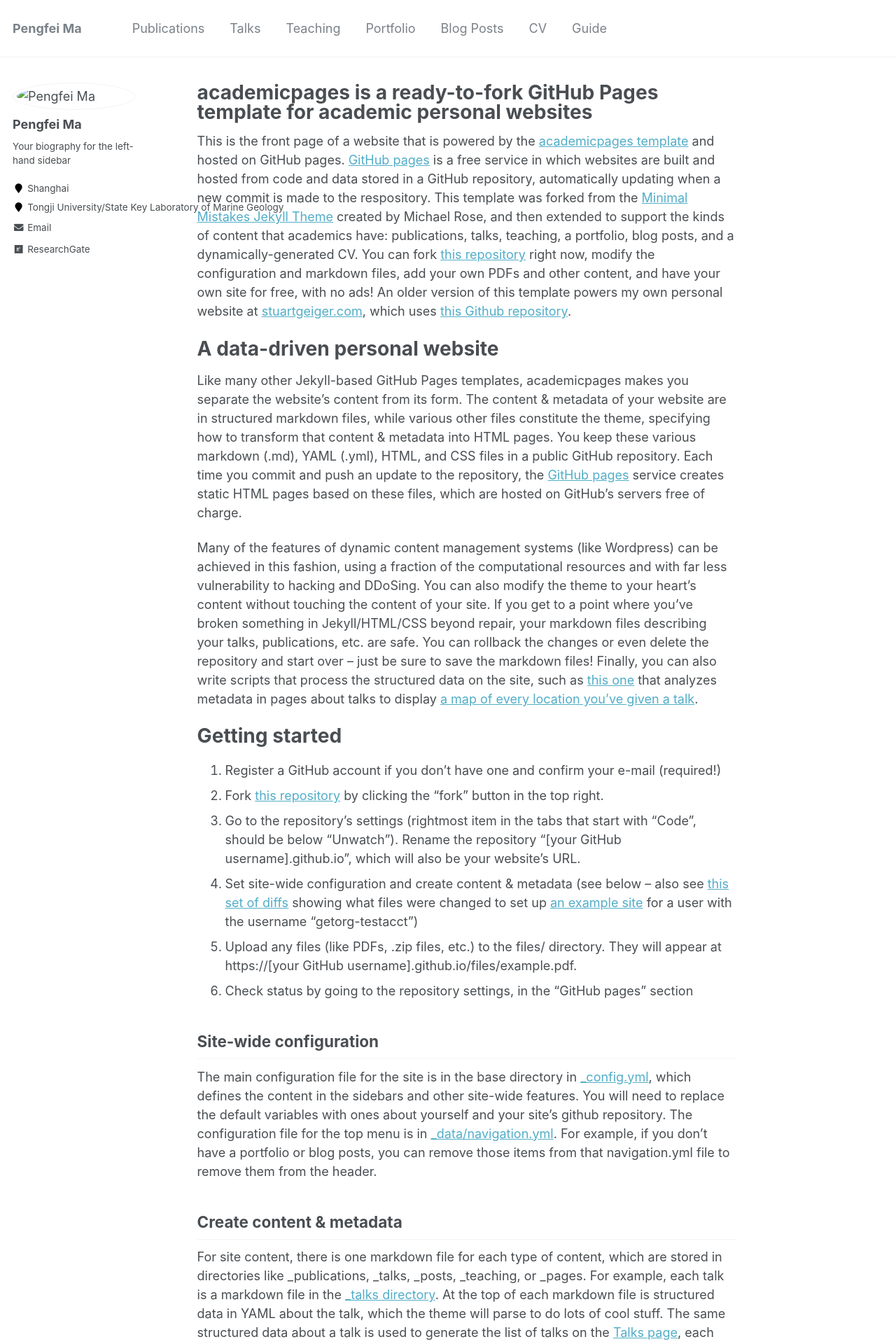
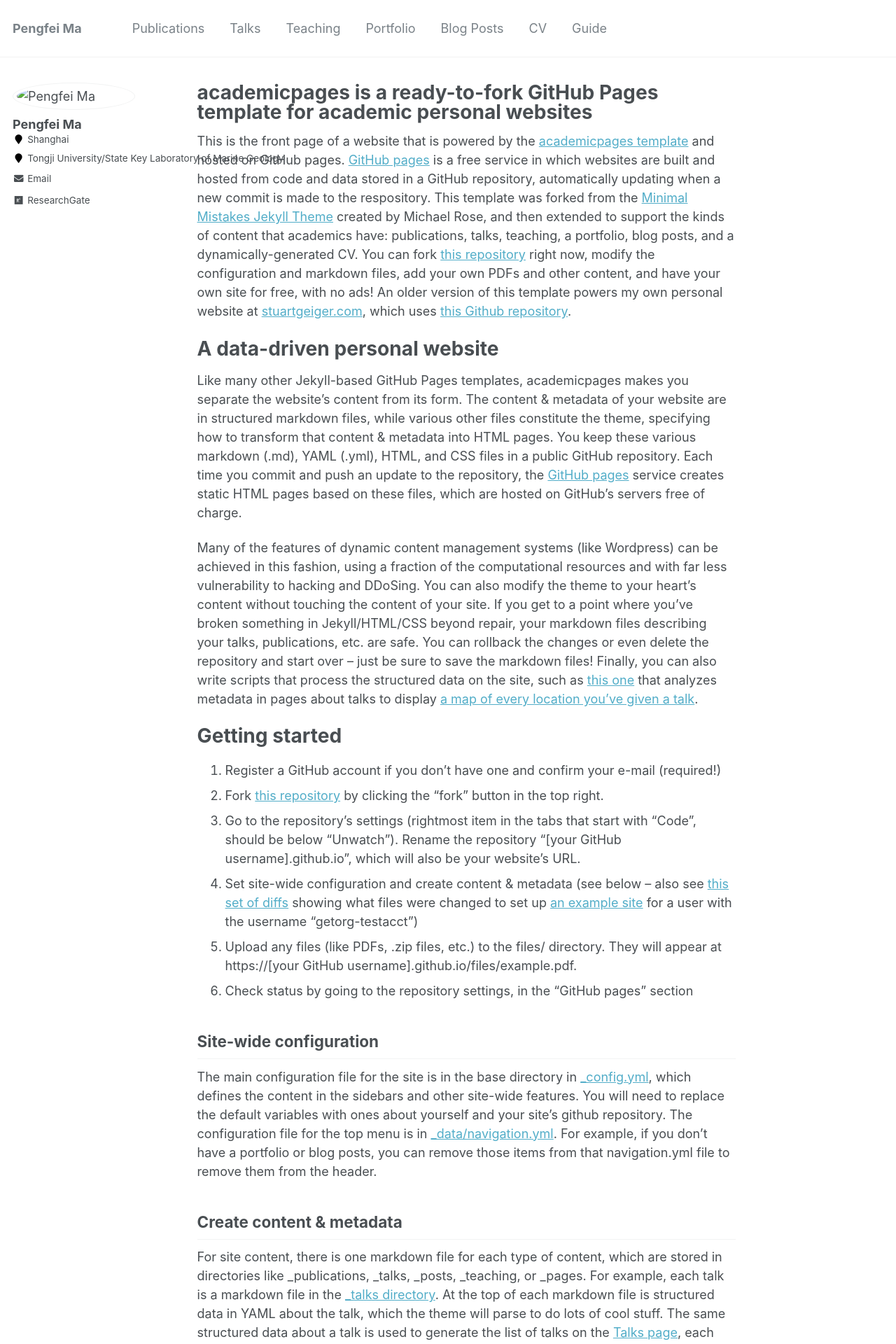
Before and after one commit to pmased/pmased.github.io, a Jekyll site: the page built from _pages/about.md, in a window 1280 px wide. Shown: the top 1920 px of the page at 70% size. Built offline with Jekyll 4.4.1, drawn with Linux system fonts in a browser that asks for light colours.

Commit message:
Update _config.yml

```diff
--- a/_config.yml
+++ b/_config.yml
@@ -82,7 +82,7 @@ analytics:
 author:
   name             : "Pengfei Ma"
   avatar           : "images/pma.jpg"
-  bio              : "Your biography for the left-hand sidebar"
+#  bio              :
   location         : "Shanghai"
   employer         : Tongji University/State Key Laboratory of Marine Geology
   email            : pma@tongji.edu.cn
```
